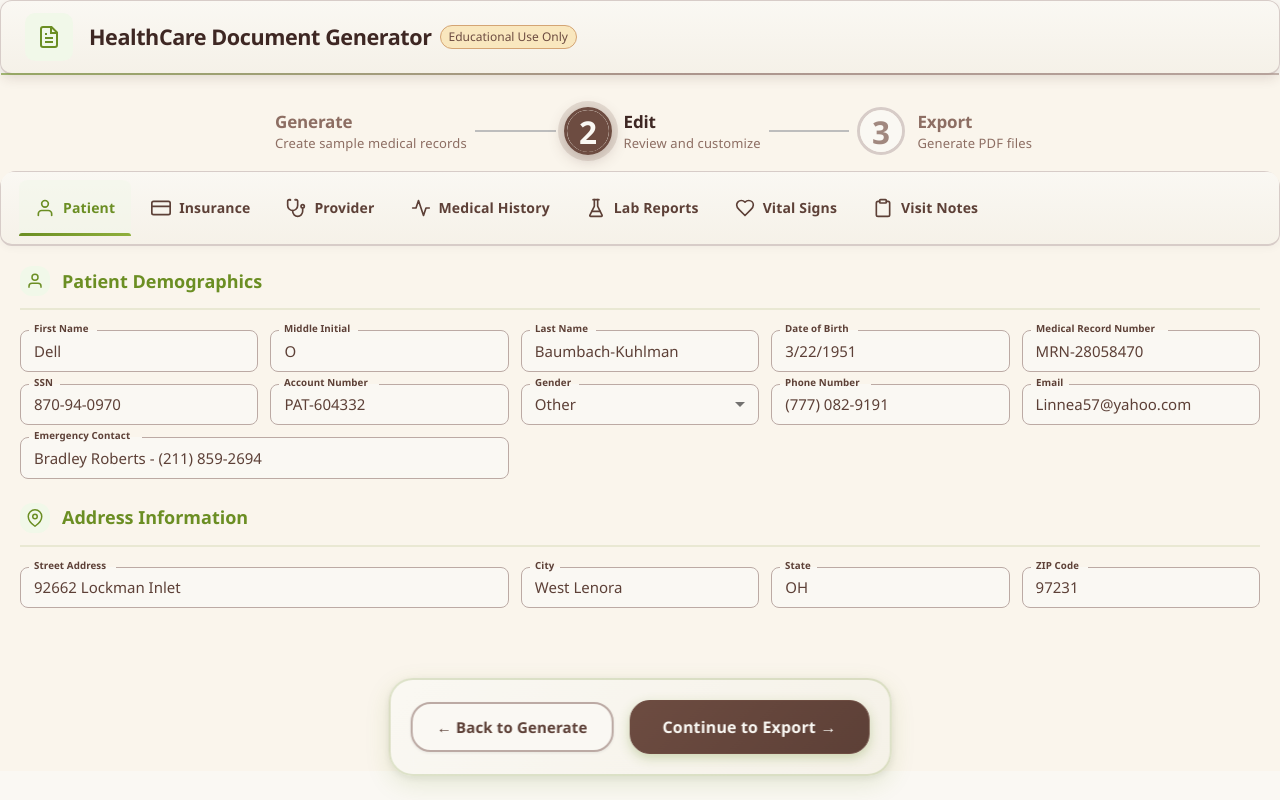
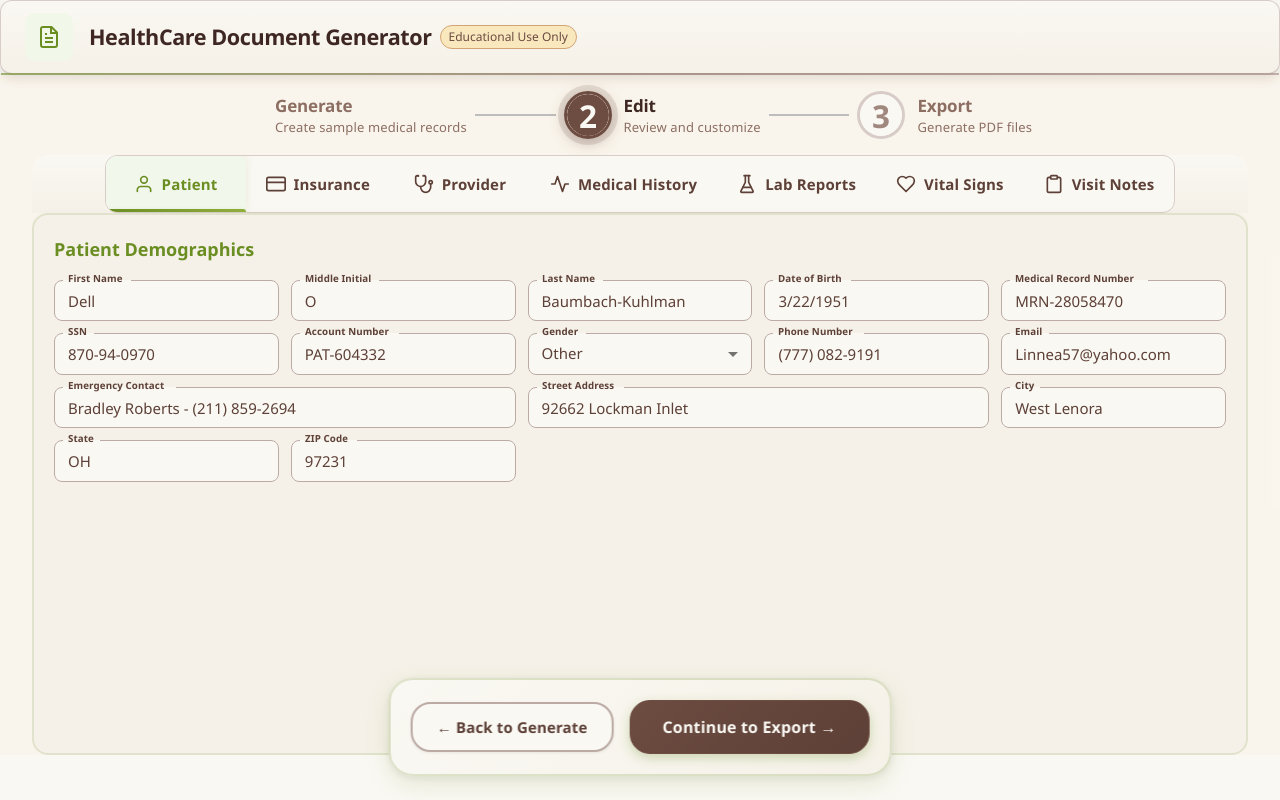
Before and after one commit to huangyingting/react-pdf-reports, a React (Vite) app: page / in a window 1280 px wide. Both pictures are taken after a click on the button "Generate & Continue →". Built offline with nearby package versions, Linux system fonts and the light colour scheme; some icons are missing.

Commit message:
feat: implement FloatingActionBar component and update styles across steps for improved layout

```diff
--- a/src/App.tsx
+++ b/src/App.tsx
@@ -352,7 +352,7 @@ function App() {
             display: 'flex',
             justifyContent: 'center',
             alignItems: 'center',
-            pt: { xs: 1.5, sm: 2 },
+            pt: 0,
             pb: 0,
             px: { xs: 2, sm: 3 },
             m: 0,
--- a/src/components/EditDataStep.tsx
+++ b/src/components/EditDataStep.tsx
@@ -3,7 +3,7 @@ import { Box, Typography, Tabs, Tab, Button, TextField, Select, MenuItem, FormCo
 import { ExpandMore as ExpandMoreIcon, Add as AddIcon, Delete as DeleteIcon } from '@mui/icons-material';
 import { GeneratedData, Patient, InsuranceInfo, Provider, MedicalHistory, VisitReport, LabReport, LabTestType, ChronicCondition, DiscontinuedMedication, SurgicalHistory, FamilyHistory } from '../utils/zodSchemas';
 import { MEDICAL_SPECIALTIES } from '../utils/dataGenerator';
-import { StepContainer, SectionTitle, FormGrid, TabContent, LoadingSpinner } from './SharedComponents';
+import { StepContainer, SectionTitle, FormGrid, TabContent, LoadingSpinner, FloatingActionBar, SubTitle } from './SharedComponents';
 
 interface EditDataStepProps {
   generatedData: GeneratedData | null;
@@ -177,45 +177,62 @@ const EditDataStep: React.FC<EditDataStepProps> = ({ generatedData, onDataUpdate
   return (
     <StepContainer>
       <Box sx={{ borderRadius: 2, flex: 1, display: 'flex', flexDirection: 'column', overflow: 'hidden' }}>
+        <Box sx={{
+          display: 'flex',
+          justifyContent: 'center',
+          background: 'linear-gradient(180deg, rgba(250, 248, 243, 1) 0%, rgba(245, 241, 232, 0.95) 100%)',
+          m: 0,
+          p: 0,
+        }}>
           <Tabs
             value={activeSection}
             onChange={(_, newValue) => setActiveSection(newValue)}
             variant="scrollable"
             scrollButtons="auto"
+            centered
             sx={{
-            borderBottom: '2px solid',
-            borderColor: 'divider',
-            background: 'linear-gradient(180deg, rgba(250, 248, 243, 1) 0%, rgba(245, 241, 232, 0.9) 100%)',
-            px: 2,
-            boxShadow: '0 2px 8px rgba(0, 0, 0, 0.04)',
               minHeight: 56,
+              maxWidth: 1200,
+              m: 0,
+              p: 0,
               '& .MuiTab-root': {
                 minHeight: 56,
                 textTransform: 'none',
-              fontSize: '0.875rem',
+                fontSize: { xs: '0.8125rem', sm: '0.875rem', md: '0.9375rem' },
                 fontWeight: 600,
+                minWidth: { xs: 100, sm: 120, md: 140 },
                 color: 'text.secondary',
                 transition: 'all 0.2s ease',
                 borderRadius: '8px 8px 0 0',
-              mx: 0.25,
-              py: 1,
-              px: 2,
+                mx: 0,
+                py: 1.25,
+                px: { xs: 1.5, sm: 2, md: 2.5 },
                 '&:hover': {
                   color: 'primary.main',
-                bgcolor: 'rgba(107, 142, 35, 0.05)',
+                  bgcolor: 'rgba(107, 142, 35, 0.08)',
+                  transform: 'translateY(-2px)',
                 },
                 '&.Mui-selected': {
                   color: 'primary.main',
-                bgcolor: 'rgba(241, 248, 233, 0.5)',
+                  bgcolor: 'rgba(241, 248, 233, 0.9)',
+                  fontWeight: 700,
+                  boxShadow: '0 -2px 8px rgba(107, 142, 35, 0.12)',
                 }
               },
               '& .MuiTabs-indicator': {
                 height: 3,
                 borderRadius: '3px 3px 0 0',
                 background: 'linear-gradient(90deg, #6b8e23, #8faf3c)',
+                boxShadow: '0 2px 4px rgba(107, 142, 35, 0.3)',
               },
               '& .MuiSvgIcon-root': {
                 fontSize: '1.125rem',
+              },
+              '& .MuiTabs-scrollButtons': {
+                color: 'primary.main',
+                '&.Mui-disabled': {
+                  opacity: 0.3,
+                }
               }
             }}
           >
@@ -229,6 +246,7 @@ const EditDataStep: React.FC<EditDataStepProps> = ({ generatedData, onDataUpdate
               />
             ))}
           </Tabs>
+        </Box>
 
         <TabContent key={activeSection}>
             {activeSection === 'patient' && (
@@ -288,9 +306,7 @@ const EditDataStep: React.FC<EditDataStepProps> = ({ generatedData, onDataUpdate
               <>
                 {editedData.labReports.length > 0 ? (
                   <Box>
-                    <Typography variant="h5" gutterBottom sx={{ mb: 2.5, color: 'primary.main', fontWeight: 600, fontSize: '1.25rem' }}>
-                      Laboratory Reports ({editedData.labReports.length} reports)
-                    </Typography>
+                    <SectionTitle>Laboratory Reports ({editedData.labReports.length} reports)</SectionTitle>
                     <Box sx={{ display: 'flex', flexDirection: 'column', gap: 2 }}>
                       {editedData.labReports.map((labData, index) => {
                         const isExpanded = expandedLabReports.has(labData.testType as LabTestType);
@@ -351,9 +367,9 @@ const EditDataStep: React.FC<EditDataStepProps> = ({ generatedData, onDataUpdate
               <>
                 {editedData.visitReports.length > 0 ? (
                   <Box>
-                    <Typography variant="h5" gutterBottom sx={{ mb: 2.5, color: 'primary.main', fontWeight: 600, fontSize: '1.25rem' }}>
+                    <SectionTitle >
                       Vital Signs ({editedData.visitReports.length} visits)
-                    </Typography>
+                    </SectionTitle>
                     <Box sx={{ display: 'flex', flexDirection: 'column', gap: 2 }}>
                       {editedData.visitReports.map((visitData, index) => {
                         const isExpanded = expandedVisitReports.has(index);
@@ -398,12 +414,12 @@ const EditDataStep: React.FC<EditDataStepProps> = ({ generatedData, onDataUpdate
                   </Box>
                 ) : (
                   <Box>
-                    <Typography variant="h5" gutterBottom sx={{ mb: 2.5, color: 'primary.main', fontWeight: 600, fontSize: '1.25rem' }}>
+                    <SubTitle>
                       Vital Signs
-                    </Typography>
-                    <Typography variant="body1" color="warning.main">
+                    </SubTitle>
+                    <SubTitle variant="body1" color="warning.main">
                       ⚠️ No visit report data available. Please generate data first.
-                    </Typography>
+                    </SubTitle>
                   </Box>
                 )}
               </>
@@ -414,9 +430,9 @@ const EditDataStep: React.FC<EditDataStepProps> = ({ generatedData, onDataUpdate
               <>
                 {editedData.visitReports.length > 0 ? (
                   <Box>
-                    <Typography variant="h5" gutterBottom sx={{ mb: 2.5, color: 'primary.main', fontWeight: 600, fontSize: '1.25rem' }}>
+                    <SectionTitle>
                       Visit Notes ({editedData.visitReports.length} visits)
-                    </Typography>
+                    </SectionTitle>
                     <Box sx={{ display: 'flex', flexDirection: 'column', gap: 2 }}>
                       {editedData.visitReports.map((visitData, index) => {
                         const isExpanded = expandedVisitReports.has(index);
@@ -473,27 +489,7 @@ const EditDataStep: React.FC<EditDataStepProps> = ({ generatedData, onDataUpdate
             )}
         </TabContent>
 
-        <Box sx={{
-          display: 'flex',
-          justifyContent: 'space-between',
-          alignItems: 'center',
-          gap: 2,
-          p: 2.5,
-          background: 'linear-gradient(135deg, rgba(250, 248, 243, 0.95) 0%, rgba(245, 241, 232, 0.95) 100%)',
-          backdropFilter: 'blur(12px)',
-          border: '2px solid',
-          borderColor: 'rgba(107, 142, 35, 0.2)',
-          borderRadius: 3,
-          boxShadow: '0 8px 24px rgba(107, 142, 35, 0.15), 0 2px 8px rgba(0, 0, 0, 0.08)',
-          position: 'fixed',
-          bottom: 24,
-          left: '50%',
-          transform: 'translateX(-50%)',
-          width: 'fit-content',
-          minWidth: { xs: 'calc(100% - 48px)', sm: 'auto' },
-          maxWidth: { xs: 'calc(100% - 48px)', sm: 'calc(100% - 48px)', md: 900 },
-          zIndex: 1000,
-        }}>
+        <FloatingActionBar variant="spaced">
           <Button
             variant="outlined"
             onClick={onBack}
@@ -565,7 +561,7 @@ const EditDataStep: React.FC<EditDataStepProps> = ({ generatedData, onDataUpdate
               Continue to Export →
             </Button>
           </Box>
-        </Box>
+        </FloatingActionBar>
       </Box>
     </StepContainer>
   );
@@ -574,33 +570,7 @@ const EditDataStep: React.FC<EditDataStepProps> = ({ generatedData, onDataUpdate
 // Patient Info Section Component
 const PatientInfoSection: React.FC<PatientInfoSectionProps> = ({ data, onChange }) => (
   <Box>
-    <Box sx={{
-      display: 'flex',
-      alignItems: 'center',
-      gap: 1.5,
-      mb: 2.5,
-      pb: 1.5,
-      borderBottom: '2px solid',
-      borderColor: 'rgba(107, 142, 35, 0.12)',
-    }}>
-      <Box sx={{
-        p: 0.75,
-        bgcolor: 'rgba(241, 248, 233, 1)',
-        borderRadius: 1.5,
-        color: 'primary.main',
-        display: 'flex',
-        alignItems: 'center',
-        justifyContent: 'center',
-      }}>
-        <svg width="18" height="18" viewBox="0 0 24 24" fill="none" stroke="currentColor" strokeWidth="2">
-          <path d="M20 21v-2a4 4 0 0 0-4-4H8a4 4 0 0 0-4 4v2"/>
-          <circle cx="12" cy="7" r="4"/>
-        </svg>
-      </Box>
-      <Typography variant="h6" sx={{ fontSize: '1.125rem', fontWeight: 700, color: 'primary.main' }}>
-        Patient Demographics
-      </Typography>
-    </Box>
+    <SectionTitle>Patient Demographics</SectionTitle>
 
     <FormGrid>
       <TextField
@@ -702,37 +672,7 @@ const PatientInfoSection: React.FC<PatientInfoSectionProps> = ({ data, onChange
         size="small"
         sx={{ gridColumn: 'span 2' }}
       />
-    </FormGrid>
-
-    <Box sx={{
-      display: 'flex',
-      alignItems: 'center',
-      gap: 1.5,
-      mb: 2.5,
-      mt: 3,
-      pb: 1.5,
-      borderBottom: '2px solid',
-      borderColor: 'rgba(107, 142, 35, 0.12)',
-    }}>
-      <Box sx={{
-        p: 0.75,
-        bgcolor: 'rgba(241, 248, 233, 1)',
-        borderRadius: 1.5,
-        color: 'primary.main',
-        display: 'flex',
-        alignItems: 'center',
-        justifyContent: 'center',
-      }}>
-        <svg width="18" height="18" viewBox="0 0 24 24" fill="none" stroke="currentColor" strokeWidth="2">
-          <path d="M21 10c0 7-9 13-9 13s-9-6-9-13a9 9 0 0 1 18 0z"/>
-          <circle cx="12" cy="10" r="3"/>
-        </svg>
-      </Box>
-      <Typography variant="h6" sx={{ fontSize: '1.125rem', fontWeight: 700, color: 'primary.main' }}>
-        Address Information
-      </Typography>
-    </Box>
-    <FormGrid>
+
       <TextField
         label="Street Address"
         value={data.address.street}
@@ -789,37 +729,11 @@ const InsuranceSection: React.FC<InsuranceSectionProps> = ({ data, onChange }) =
 
   return (
     <Box>
-      <Box sx={{
-        display: 'flex',
-        alignItems: 'center',
-        gap: 1.5,
-        mb: 2.5,
-        pb: 1.5,
-        borderBottom: '2px solid',
-        borderColor: 'rgba(107, 142, 35, 0.12)',
-      }}>
-        <Box sx={{
-          p: 0.75,
-          bgcolor: 'rgba(241, 248, 233, 1)',
-          borderRadius: 1.5,
-          color: 'primary.main',
-          display: 'flex',
-          alignItems: 'center',
-          justifyContent: 'center',
-        }}>
-          <svg width="18" height="18" viewBox="0 0 24 24" fill="none" stroke="currentColor" strokeWidth="2">
-            <rect x="1" y="4" width="22" height="16" rx="2" ry="2"/>
-            <line x1="1" y1="10" x2="23" y2="10"/>
-          </svg>
-        </Box>
-        <Typography variant="h6" sx={{ fontSize: '1.125rem', fontWeight: 700, color: 'primary.main' }}>
-          Insurance Information
-        </Typography>
-      </Box>
-
-      <Typography variant="subtitle2" sx={{ mb: 1.5, fontWeight: 600, color: 'text.primary', fontSize: '0.9rem' }}>
+      <SectionTitle>Insurance Information</SectionTitle>
+
+      <SubTitle>
         Subscriber Information
-      </Typography>
+      </SubTitle>
       <FormGrid sx={{ mb: 3 }}>
         <TextField
           label="Subscriber Name"
@@ -854,9 +768,9 @@ const InsuranceSection: React.FC<InsuranceSectionProps> = ({ data, onChange }) =
         </FormControl>
       </FormGrid>
 
-      <Typography variant="subtitle2" sx={{ mb: 1.5, mt: 2.5, fontWeight: 600, color: 'text.primary', fontSize: '0.9rem' }}>
+      <SubTitle sx={{ mt: 2.5 }}>
         Primary Insurance
-      </Typography>
+      </SubTitle>
 
       <FormGrid sx={{ mb: 3 }}>
         <TextField
@@ -929,9 +843,9 @@ const InsuranceSection: React.FC<InsuranceSectionProps> = ({ data, onChange }) =
 
       {data.secondaryInsurance && (
         <Box>
-          <Typography variant="subtitle2" sx={{ mb: 1.5, fontWeight: 600, color: 'text.primary', fontSize: '0.9rem' }}>
+          <SubTitle>
             Secondary Insurance
-          </Typography>
+          </SubTitle>
           <FormGrid>
             <TextField
               label="Insurance Company"
@@ -1001,34 +915,7 @@ const InsuranceSection: React.FC<InsuranceSectionProps> = ({ data, onChange }) =
 // Provider Section Component
 const ProviderSection: React.FC<ProviderSectionProps> = ({ data, onChange }) => (
   <Box>
-    <Box sx={{
-      display: 'flex',
-      alignItems: 'center',
-      gap: 1.5,
-      mb: 2.5,
-      pb: 1.5,
-      borderBottom: '2px solid',
-      borderColor: 'rgba(107, 142, 35, 0.12)',
-    }}>
-      <Box sx={{
-        p: 0.75,
-        bgcolor: 'rgba(241, 248, 233, 1)',
-        borderRadius: 1.5,
-        color: 'primary.main',
-        display: 'flex',
-        alignItems: 'center',
-        justifyContent: 'center',
-      }}>
-        <svg width="18" height="18" viewBox="0 0 24 24" fill="none" stroke="currentColor" strokeWidth="2">
-          <path d="M4.8 2.3A.3.3 0 1 0 5 2H4a2 2 0 0 0-2 2v5a6 6 0 0 0 6 6v0a6 6 0 0 0 6-6V4a2 2 0 0 0-2-2h-1a.2.2 0 1 0 .3.3"/>
-          <path d="M8 15v1a6 6 0 0 0 6 6v0a6 6 0 0 0 6-6v-4"/>
-          <circle cx="20" cy="10" r="2"/>
-        </svg>
-      </Box>
-      <Typography variant="h6" sx={{ fontSize: '1.125rem', fontWeight: 700, color: 'primary.main' }}>
-        Primary Care Provider
-      </Typography>
-    </Box>
+    <SectionTitle>Primary Care Provider</SectionTitle>
 
     <FormGrid sx={{ mb: 3 }}>
       <TextField
@@ -1093,9 +980,7 @@ const ProviderSection: React.FC<ProviderSectionProps> = ({ data, onChange }) =>
       </FormControl>
     </FormGrid>
 
-    <Typography variant="subtitle2" sx={{ mb: 1.5, mt: 2.5, fontWeight: 600, color: 'text.primary', fontSize: '0.9rem' }}>
-      Facility Information
-    </Typography>
+
     <FormGrid sx={{ mb: 3 }}>
       <TextField
         label="Facility Name"
@@ -1129,10 +1014,6 @@ const ProviderSection: React.FC<ProviderSectionProps> = ({ data, onChange }) =>
         fullWidth
         size="small"
       />
-    </FormGrid>
-
-    <SectionTitle sx={{ mt: 4 }}>Provider Address</SectionTitle>
-    <FormGrid>
       <TextField
         label="Street Address"
         value={data.address.street}
@@ -1677,9 +1558,7 @@ const LabResultsSection: React.FC<LabResultsSectionProps> = ({ data, onChange })
 
   return (
     <Box>
-      <SectionTitle>Laboratory Report - {data.testName}</SectionTitle>
-
-      <SectionTitle sx={{ mt: 0, mb: 2, fontSize: '1.1rem' }}>Test Information</SectionTitle>
+      <SubTitle>Test Information</SubTitle>
       <FormGrid sx={{ mb: 4 }}>
         <TextField
           label="Test Name"
@@ -1719,7 +1598,7 @@ const LabResultsSection: React.FC<LabResultsSectionProps> = ({ data, onChange })
         />
       </FormGrid>
 
-      <SectionTitle sx={{ mt: 0, mb: 2, fontSize: '1.1rem' }}>Test Results ({data.results.length})</SectionTitle>
+      <SubTitle>Test Results ({data.results.length})</SubTitle>
       {data.results.map((result, index) => (
         <Box key={index} sx={{ mb: 3, pb: 3, borderBottom: index < data.results.length - 1 ? '1px solid' : 'none', borderColor: 'divider' }}>
           <FormGrid>
@@ -1791,7 +1670,7 @@ const VitalSignsSection: React.FC<VitalSignsSectionProps> = ({ data, onChange })
 
   return (
     <Box>
-      <SectionTitle>Vital Signs</SectionTitle>
+      <SubTitle>Vital Signs</SubTitle>
       <FormGrid>
         <TextField
           label="Blood Pressure"
@@ -1881,7 +1760,7 @@ const VisitNotesSection: React.FC<VisitNotesSectionProps> = ({ data, onChange })
 
   return (
     <Box>
-      <SectionTitle>Visit Notes</SectionTitle>
+      <SubTitle>Visit Notes</SubTitle>
       <FormGrid>
         <TextField
           label="Visit Date"
--- a/src/components/ExportPdfStep.tsx
+++ b/src/components/ExportPdfStep.tsx
@@ -1,7 +1,7 @@
 import React from 'react';
 import { Box, Typography, FormControlLabel, Checkbox, Button, Select, MenuItem, SelectChangeEvent } from '@mui/material';
 import DocumentCard from './DocumentCard';
-import { StepContainer, ContentContainer, DocumentGrid } from './SharedComponents';
+import { StepContainer, ContentContainer, DocumentGrid, FloatingActionBar } from './SharedComponents';
 import * as styles from '../styles/commonStyles';
 import { GeneratedData, LabTestType } from '../utils/zodSchemas';
 
@@ -408,26 +408,7 @@ const ExportPdfStep: React.FC<ExportPdfStepProps> = ({
           )}
         </Box>
 
-        <Box sx={{
-          display: 'flex',
-          justifyContent: 'center',
-          gap: 2,
-          p: 2.5,
-          background: 'linear-gradient(135deg, rgba(250, 248, 243, 0.95) 0%, rgba(245, 241, 232, 0.95) 100%)',
-          backdropFilter: 'blur(12px)',
-          border: '2px solid',
-          borderColor: 'rgba(107, 142, 35, 0.2)',
-          borderRadius: 3,
-          boxShadow: '0 8px 24px rgba(107, 142, 35, 0.15), 0 2px 8px rgba(0, 0, 0, 0.08)',
-          position: 'fixed',
-          bottom: 24,
-          left: '50%',
-          transform: 'translateX(-50%)',
-          width: 'fit-content',
-          minWidth: { xs: 'calc(100% - 48px)', sm: 'auto' },
-          maxWidth: { xs: 'calc(100% - 48px)', sm: 600 },
-          zIndex: 1000,
-        }}>
+        <FloatingActionBar variant="centered">
           <Button
             variant="outlined"
             onClick={onBack}
@@ -450,7 +431,7 @@ const ExportPdfStep: React.FC<ExportPdfStepProps> = ({
           >
             ← Back to Edit
           </Button>
-        </Box>
+        </FloatingActionBar>
       </ContentContainer>
     </StepContainer>
   );
--- a/src/components/SharedComponents.tsx
+++ b/src/components/SharedComponents.tsx
@@ -82,9 +82,16 @@ export const SectionTitle: React.FC<SectionTitleProps> = ({ children, sx, ...pro
   );
 };
 
-export const SubsectionTitle: React.FC<SectionTitleProps> = ({ children, sx, ...props }) => {
+export const SubTitle: React.FC<SectionTitleProps> = ({ children, sx, ...props }) => {
   return (
-    <Typography variant="subtitle1" sx={[styles.subsectionTitle, ...(Array.isArray(sx) ? sx : [sx])]} {...props}>
+    <Typography
+      variant="subtitle1"
+      sx={[
+        { mb: 1.5, fontWeight: 600, color: 'text.primary', fontSize: '1rem' },
+        ...(Array.isArray(sx) ? sx : [sx])
+      ]}
+      {...props}
+    >
       {children}
     </Typography>
   );
@@ -211,3 +218,27 @@ export const CategoryHeader: React.FC<CategoryHeaderProps> = ({ icon, title, sx,
     </Box>
   );
 };
+
+// ==================== Floating Action Bar ====================
+
+interface FloatingActionBarProps extends BoxProps {
+  children: React.ReactNode;
+  variant?: 'centered' | 'spaced';
+}
+
+export const FloatingActionBar: React.FC<FloatingActionBarProps> = ({
+  children,
+  variant = 'centered',
+  sx,
+  ...props
+}) => {
+  const baseStyle = variant === 'spaced'
+    ? styles.floatingActionBarSpaced
+    : styles.floatingActionBarCentered;
+
+  return (
+    <Box sx={[baseStyle, ...(Array.isArray(sx) ? sx : [sx])]} {...props}>
+      {children}
+    </Box>
+  );
+};
--- a/src/styles/commonStyles.ts
+++ b/src/styles/commonStyles.ts
@@ -13,11 +13,13 @@ export const pageContainer: SxProps<Theme> = {
   minHeight: 'calc(100vh - 200px)',
   display: 'flex',
   flexDirection: 'column',
+  px: { xs: 2, sm: 3, md: 4 },
+  py: 0,
 };
 
 export const contentContainer: SxProps<Theme> = {
   borderRadius: 0,
-  p: 2,
+  p: 0,
   flex: 1,
 };
 
@@ -299,6 +301,46 @@ export const documentGridThreeColumn: SxProps<Theme> = {
 export const tabContainer: SxProps<Theme> = {
   p: 2.5,
   flex: 1,
+  border: '2px solid',
+  borderColor: 'rgba(107, 142, 35, 0.15)',
+  borderRadius: 2,
+  bgcolor: 'background.paper',
+  boxShadow: '0 2px 8px rgba(0, 0, 0, 0.04)',
+};
+
+// ==================== Floating Action Bar ====================
+
+export const floatingActionBar: SxProps<Theme> = {
+  display: 'flex',
+  justifyContent: 'center',
+  alignItems: 'center',
+  gap: 2,
+  p: 2.5,
+  background: 'linear-gradient(135deg, rgba(250, 248, 243, 0.95) 0%, rgba(245, 241, 232, 0.95) 100%)',
+  backdropFilter: 'blur(12px)',
+  border: '2px solid',
+  borderColor: 'rgba(107, 142, 35, 0.2)',
+  borderRadius: 3,
+  boxShadow: '0 8px 24px rgba(107, 142, 35, 0.15), 0 2px 8px rgba(0, 0, 0, 0.08)',
+  position: 'fixed',
+  bottom: 24,
+  left: '50%',
+  transform: 'translateX(-50%)',
+  width: 'fit-content',
+  minWidth: { xs: 'calc(100% - 48px)', sm: 'auto' },
+  zIndex: 1000,
+};
+
+export const floatingActionBarCentered: SxProps<Theme> = {
+  ...floatingActionBar,
+  justifyContent: 'center',
+  maxWidth: { xs: 'calc(100% - 48px)', sm: 600 },
+};
+
+export const floatingActionBarSpaced: SxProps<Theme> = {
+  ...floatingActionBar,
+  justifyContent: 'space-between',
+  maxWidth: { xs: 'calc(100% - 48px)', sm: 'calc(100% - 48px)', md: 900 },
 };
 
 // ==================== Helper Functions ====================
```
Also changed, not shown: src/components/GenerateDataStep.tsx (+6 -25 lines). Lines whose indentation alone changed are shown as unchanged.
